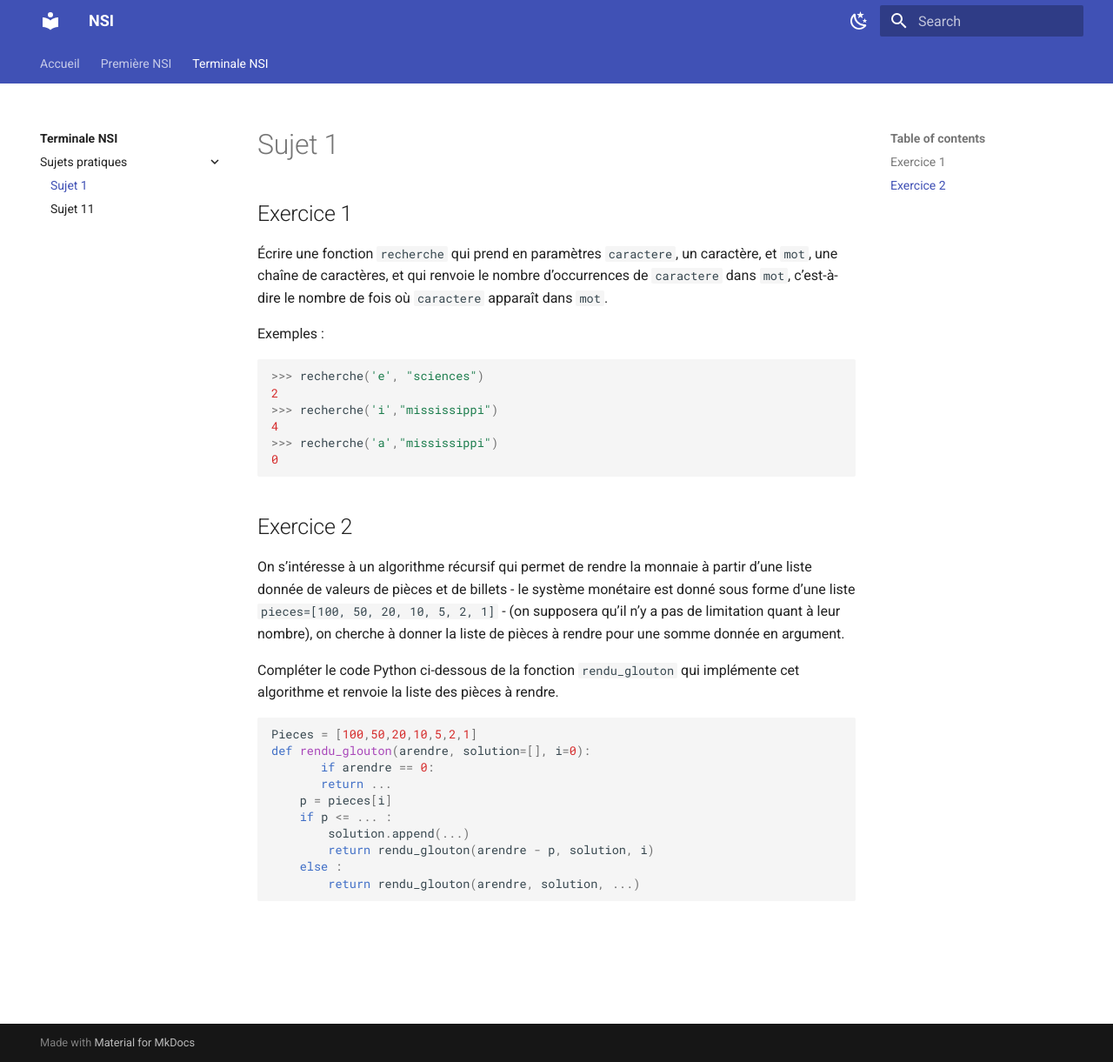
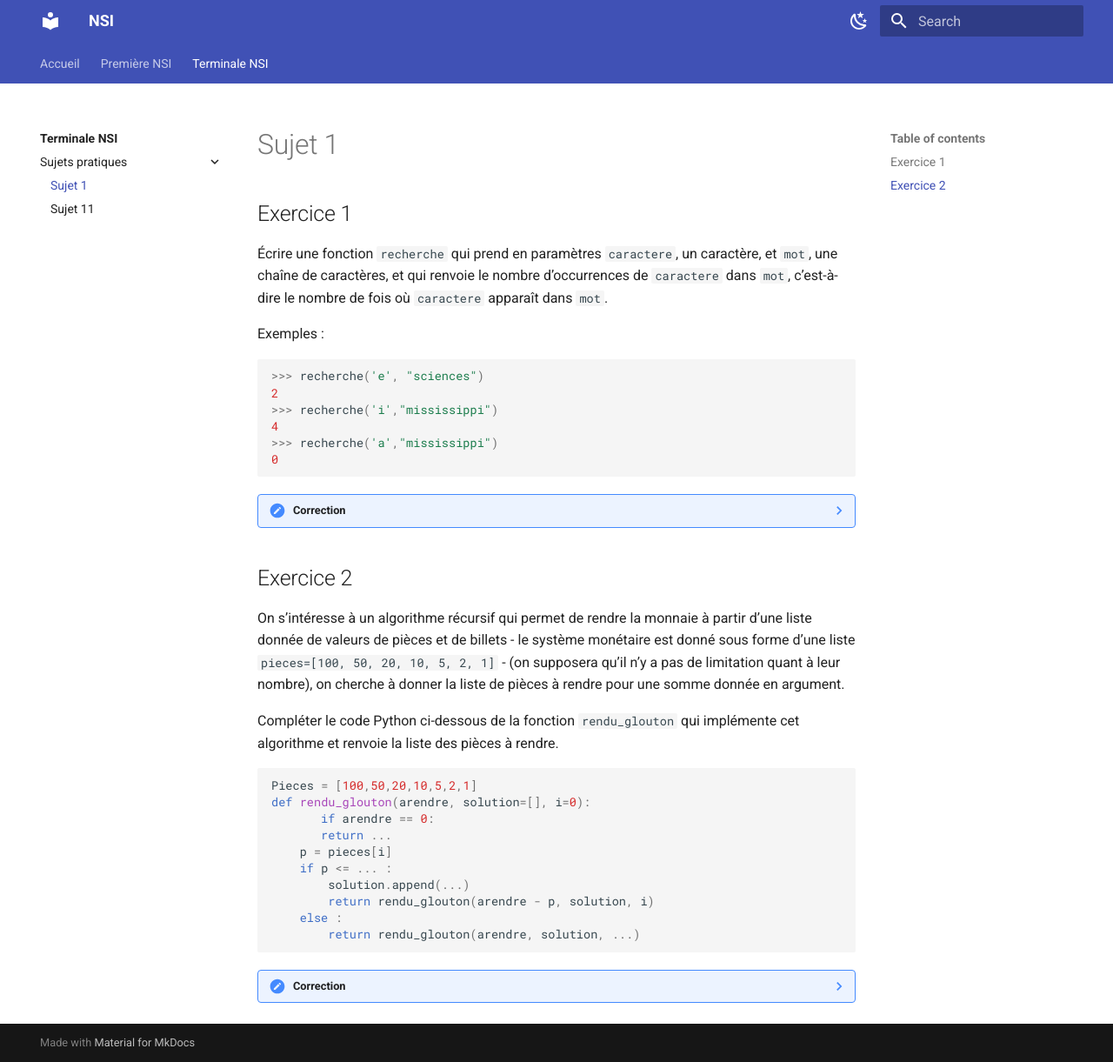
Before and after one commit to infocornouaille/nsi-cornouaille, an MkDocs documentation site: the page built from docs/terminales/sujets_pratiques/sujet1.md, in a window 1280 px wide and 1221 px high. Shown: the whole window at 87% size. Built offline with MkDocs 1.6.1 and Material for MkDocs 9.7.7, drawn with Linux system fonts in a browser that asks for light colours; some of the changed lines change nothing that is shown.

Commit message:
Update sujet1.md

````diff
--- a/docs/terminales/sujets_pratiques/sujet1.md
+++ b/docs/terminales/sujets_pratiques/sujet1.md
@@ -16,6 +16,20 @@ Exemples :
 0
 ```
 
+??? note "Correction"
+
+       ```python
+       def recherche(caractere, mot):
+              occurence = 0
+              for elem in mot:
+                     if elem == caractere:
+                     occurence += 1
+              return occurence
+
+       assert recherche('e', "sciences") == 2
+       assert recherche('i', "mississippi") == 4
+       assert recherche('a', "mississippi") == 0
+       ```
 ## Exercice 2
 
 On s’intéresse à un algorithme récursif qui permet de rendre la monnaie
@@ -38,3 +52,22 @@ def rendu_glouton(arendre, solution=[], i=0):
     else :
         return rendu_glouton(arendre, solution, ...)
 ```
+
+??? note "Correction"
+
+       ```python
+       Pieces = [100, 50, 20, 10, 5, 2, 1]
+
+       def rendu_glouton(arendre, solution=[], i=0):
+              if arendre == 0:
+                     return solution
+              p = Pieces[i]
+              if p <= arendre:
+                     solution.append(p)
+                     return rendu_glouton(arendre - p, solution, i)
+              else:
+                     return rendu_glouton(arendre, solution, i+1)
+
+       assert rendu_glouton(68, [], 0) == [50, 10, 5, 2, 1]
+       assert rendu_glouton(291, [], 0) == [100, 100, 50, 20, 20, 1]
+       ```
````
